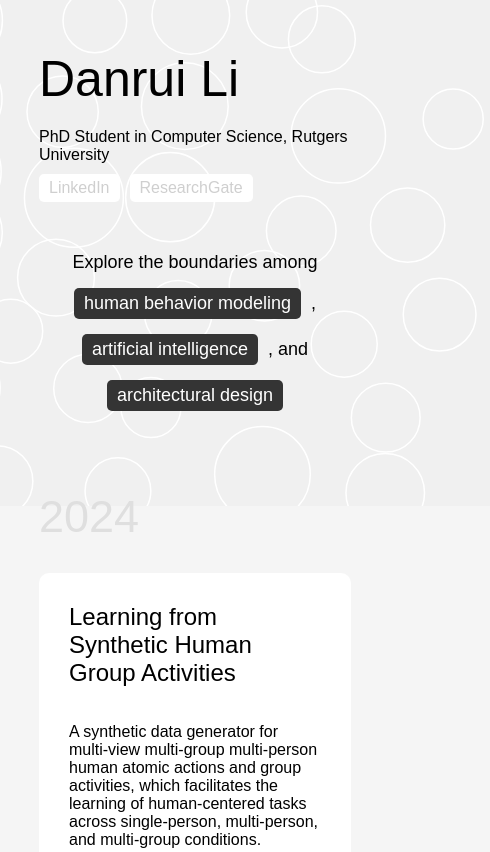
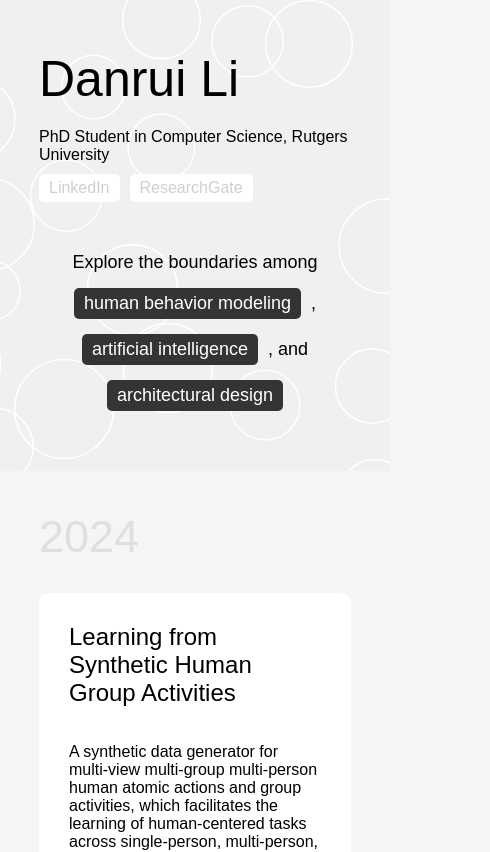
Before and after one commit to danruili/danruili, a plain HTML site: page index.html in a window 390 px wide. Shown: the top 852 px of the page, 490 px wide, since content can reach past the window. Drawn offline with Linux system fonts and the light colour scheme; a web font is replaced by a local one.

Commit message:
bugs fixes on canvas display

```diff
--- a/css/banner.css
+++ b/css/banner.css
@@ -1,6 +1,8 @@
 .banner {
     /* make children overlap each other */
     position: relative;
+    width: 100%;
+    overflow: hidden;
 }
 
 .banner canvas {
@@ -77,6 +79,9 @@
     .banner{
         height: auto;
     }
+    .banner canvas{
+        height: auto;
+    }
     .banner .banner-content{
         flex-direction: column;
         height: auto;
--- a/js/script.js
+++ b/js/script.js
@@ -23,7 +23,13 @@ document.addEventListener('DOMContentLoaded', function() {
     var canvas = document.getElementById('my-canvas');
     var ctx = canvas.getContext('2d');
     canvas.width = window.innerWidth + margin_overflow_one_side*2;
-    canvas.height = window.innerHeight * canvas_height_factor;
+    if (window.innerWidth > 750){
+        canvas.height = window.innerHeight * canvas_height_factor;
+    }
+    else {
+        canvas.height = window.innerHeight;
+    }
+
     canvas.style.left = -margin_overflow_one_side + "px";
 
     var balls = []; // Array to hold multiple balls
@@ -126,5 +132,11 @@ document.addEventListener('DOMContentLoaded', function() {
 window.addEventListener('resize', function() {
     var canvas = document.getElementById('my-canvas');
     canvas.width = window.innerWidth + margin_overflow_one_side*2;
-    canvas.height = window.innerHeight * canvas_height_factor;
+    if (window.innerWidth > 750){
+        canvas.height = window.innerHeight * canvas_height_factor;
+    }
+    else
+    {
+        canvas.height = window.innerHeight;
+    }
   });
```
